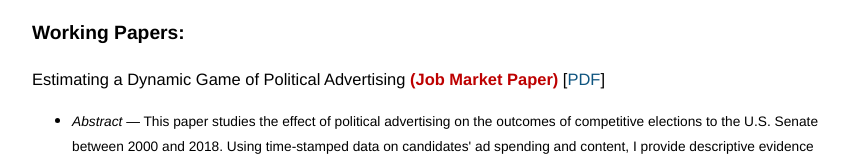
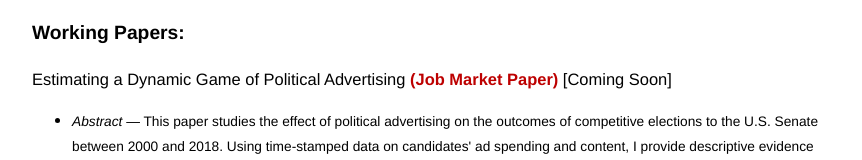
Before and after one commit to andrewjohnarnold/andrewjohnarnold.github.io, a plain HTML site: page index.html in a window 1280 px wide. Shown: the part 507-667 px from the top of the page, without its empty margins (208-1070 px from the left). Drawn offline with Linux system fonts and the light colour scheme.

Commit message:
Update index.html

```diff
--- a/index.html
+++ b/index.html
@@ -65,7 +65,7 @@ Email: <a href="mailto:ajarnold@sas.upenn.edu"></font> <font face="courier,Arial
 
 <p>
   <ptitle>
-Estimating a Dynamic Game of Political Advertising <b style='color:#BD0000;'>(Job Market Paper)</b> [<a href="/pdfs/andrew_arnold_jmp.pdf">PDF</a>]
+Estimating a Dynamic Game of Political Advertising <b style='color:#BD0000;'>(Job Market Paper)</b> [Coming Soon]
 </ptitle>
 </p>
 
```
